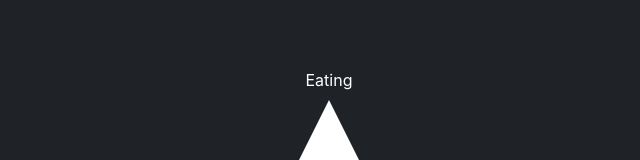
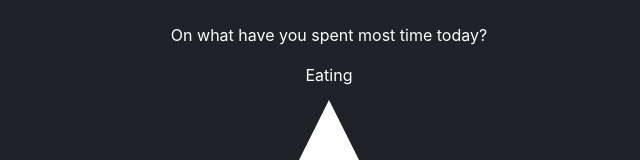
Before and after one commit to aniruddhupparna/draggable-ui-sample, a Next.js app: page / in a window 1280 px wide. Shown: the top 160 px of the page, without its empty margins (311-951 px from the left). Built offline with nearby package versions, Linux system fonts and the light colour scheme; no server answers.

Commit message:
added question above survey option and added comments for functions

```diff
--- a/pages/index.js
+++ b/pages/index.js
@@ -12,10 +12,10 @@ export default function Home() {
   const canvasRef = useRef(null)
   const [ctx, setCtx] = useState(null)
   const [answersData, setAnswersData] = useState([]);
-  const pointRef = useRef(null)
+  const pointRef = useRef(null) // used to create reference to the draggable point and set its positioning programmatically
   const [maxAvgDistance, setMaxAvgDistance] = useState(336); // we assume this value based on the max distance between 2 points in our len = 300  height = 300 triangle
   const triangle = {a: { x: 0, y: 300 }, b: { x: 300, y: 300 }, c: { x: 150, y: 0 }}
-  let coordinates = {x: 150, y: 150}
+  let coordinates = {x: 150, y: 150} // default coordinates for the draggable point
 
   useEffect(() => {
     setCtx(canvasRef.current.getContext("2d"));
@@ -23,16 +23,20 @@ export default function Home() {
   // eslint-disable-next-line react-hooks/exhaustive-deps
   }, [])
 
+
+// function to add avg distance info to each point to determine its color in output heatmap
   function addAvgDistance(data) {
     data.forEach(x => x.average_distance = data.map(y => distance(x, y)).reduce((a,b) => a + b, 0) / data.length)
     setMaxAvgDistance(Math.max(...data.map(x => x.average_distance)))
     setAnswersData(data)
   }
 
+  // function to calculate distance between 2 points (used for calculating avg distance from a given point to all other points)
   function distance(pointA, pointB) {
     return ((pointA.x-pointB.x)**2 + (pointB.y-pointB.y)**2)**0.5
    }
 
+  // function to set coordinates / recentre the draggable point if it is dropped outside
   function handleStop (evt) {
     setTimeout(function() {
       evt.target.style.visibility = "";
@@ -54,7 +58,7 @@ export default function Home() {
   };
 
   function ptInTriangle(p, p0, p1, p2) {
-    // check of point is inside triangle using barycentric coordinates
+    // check if point is inside triangle using barycentric coordinates
     var A = 1/2 * (-p1.y * p2.x + p0.y * (-p1.x + p2.x) + p0.x * (p1.y - p2.y) + p1.x * p2.y);
     var sign = A < 0 ? -1 : 1;
     var s = (p0.y * p2.x - p0.x * p2.y + (p2.y - p0.y) * p.x + (p0.x - p2.x) * p.y) * sign;
@@ -86,12 +90,14 @@ function render() {
   }
 }
 
+// hide the initial location of the pointer as soon as it is dragged
 function startDrag(e) {
   setTimeout(function() {
     e.target.style.visibility = "hidden";
   }, 1);
 }
 
+// Save the current coordinates of the pointer to database
 function savePos(e) {
   postAnswers(coordinates).then(data => {
     getAnswers().then(res => addAvgDistance(res))
@@ -107,7 +113,7 @@ function savePos(e) {
 
       <main className={styles.main}>
         <div className={styles.canvasContainer}>
-          <span className={styles.triangleLables} style={{top: "-30px"}}>Eating</span>
+          <span className={styles.triangleLables}>On what have you spent most time today? <br/><br/>Eating</span>
           <span className={styles.triangleLables} >Sleeping</span>
           <span className={styles.triangleLables} >Working</span>
         <canvas width="300" height="300" ref={canvasRef}
@@ -151,6 +157,7 @@ function savePos(e) {
           </div>
         </div>
       </main>
+      {/* polyfill to support drag and drop in mobile browsers */}
       <Script src="/DragDropTouch.js" />
     </div>
   )
--- a/styles/Home.module.css
+++ b/styles/Home.module.css
@@ -67,6 +67,11 @@
   padding-top: 70px;
 }
 
+.triangleLables:first-of-type{
+  top: -75px;
+  text-align: center;
+}
+
 .triangleLables:nth-of-type(2){
   top: 280px;
   left: calc(50vw - 230px)
```
